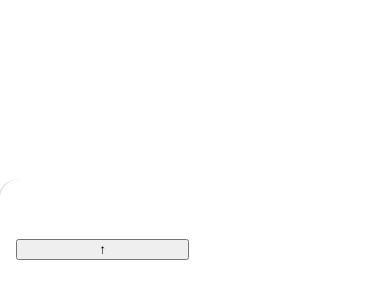
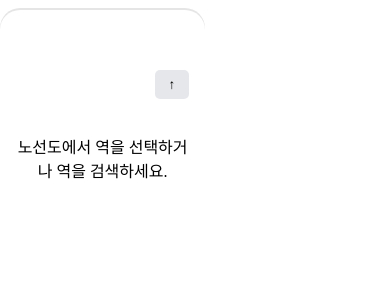
Before and after one commit to ThinkKat/metro, a React (Vite) app in the folder frontend/: page / in a window 390 px wide. Shown: the part 496-794 px from the top of the page. Built offline with nearby package versions, Linux system fonts and the light colour scheme; no server answers.

Commit message:
Modify for responsive web

```diff
--- a/frontend/src/components/MetroMap/MetroMap.css
+++ b/frontend/src/components/MetroMap/MetroMap.css
@@ -23,6 +23,7 @@
 
   @media screen and (max-width: 450px) {
     .svg-container {
-      width: 100%
+      width: 100%;
+      height: 60%;
     }
   }
--- a/frontend/src/components/Panel/Panel.css
+++ b/frontend/src/components/Panel/Panel.css
@@ -39,15 +39,21 @@
     .panel-open-button {
       position: relative;
       opacity: 100;
+      background-color:  #e5e7eb;
+      border: none;
+      margin-left: 80%;
+      border-radius: 5px;
+      height: 30px;
     }
 
     .panel {
       max-width: 100%;
       position: absolute;
       border-radius: 20px 20px 0 0;
-      top: 80%;
+      top: 60%;
       left: 0;
       transition: 200ms;
+      box-shadow: 0 -2px 0 0 rgba(0, 0, 0, 0.1);
     }
 
     .panel.open {
--- a/frontend/src/components/Panel/StationInfo/StationInfo.css
+++ b/frontend/src/components/Panel/StationInfo/StationInfo.css
@@ -26,3 +26,13 @@
     align-items: center;
     height: 100%;
 }
+
+@media screen and (max-width: 450px) {
+  .station-info-container.no-station {
+      display: block;
+  }
+
+  .station-info-text {
+      padding-top: 20%;
+  }
+}
```
